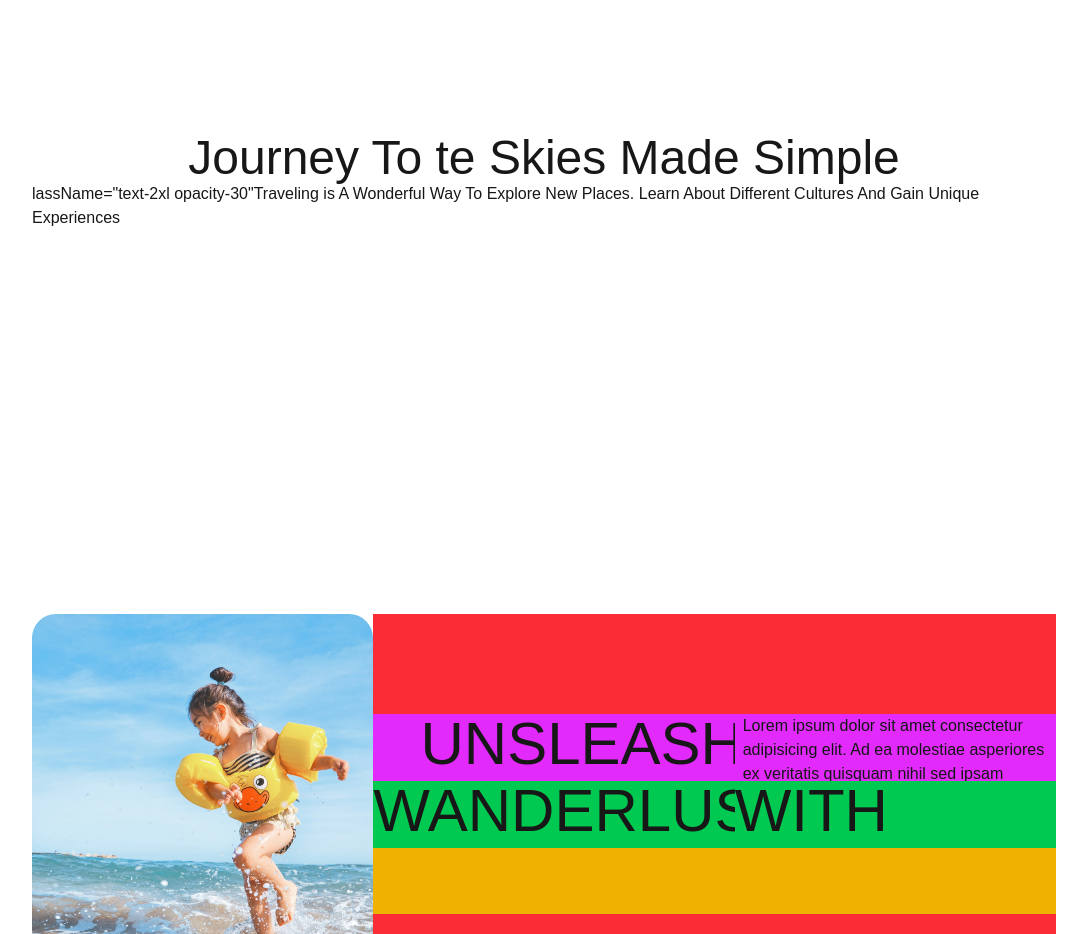
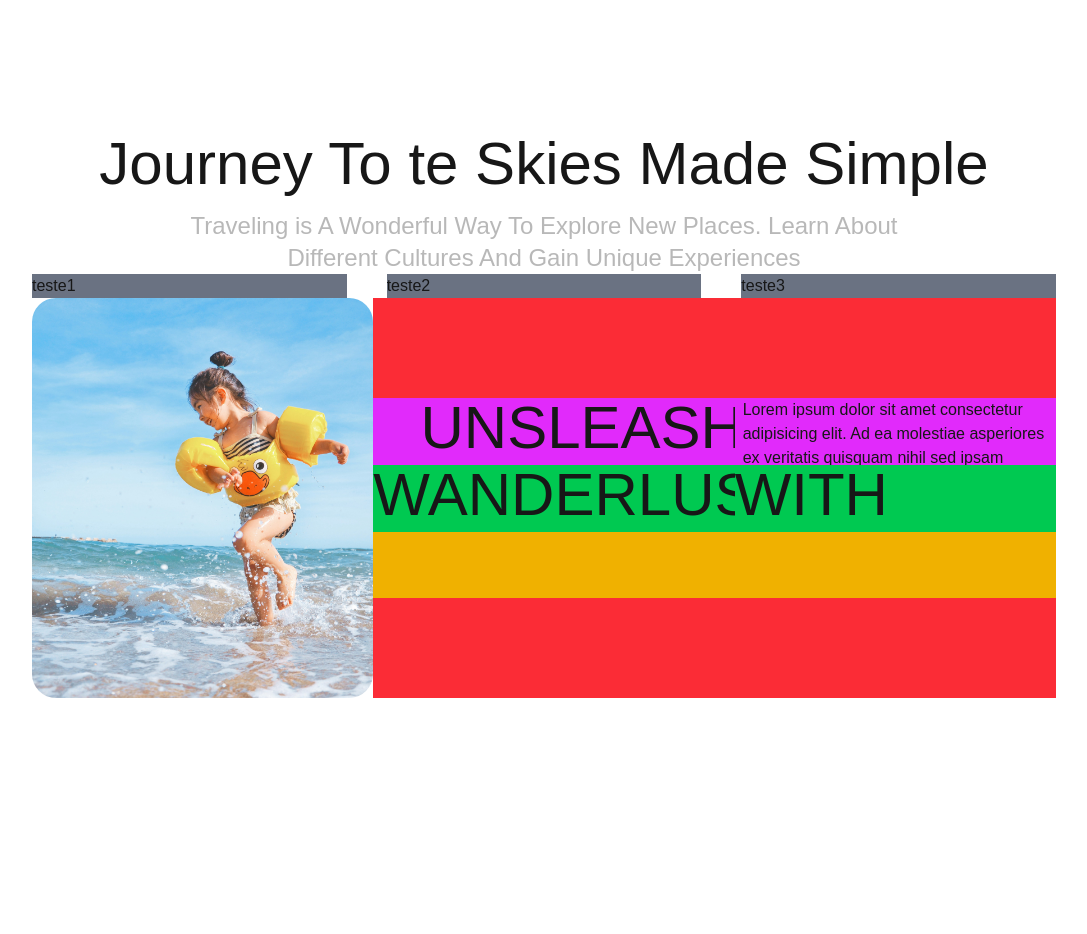
Before and after one commit to Deezinn/Nextjs-practice, a Next.js app in the folder magic-flights/: page / in a window 1280 px wide. Shown: the part 1720-2654 px from the top of the page, without its empty margins (96-1183 px from the left). After the commit the page ends 2518 px from the top, so only its background shows below. Built offline with nearby package versions, Linux system fonts and the light colour scheme.

Commit message:
feat: Adicionando card secundário

```diff
--- a/magic-flights/src/app/page.jsx
+++ b/magic-flights/src/app/page.jsx
@@ -102,9 +102,21 @@ export default function Home() {
             </div>
           </div>
           {/* Segundo Cards */}
-          <div className="w-full h-120 flex flex-col justify-start items-center">
-            <h1 className="text-5xl">Journey To te Skies Made Simple</h1>
-            <p>lassName="text-2xl opacity-30"Traveling is A Wonderful Way To Explore New Places. Learn About Different Cultures And Gain Unique Experiences</p>
+          <div className="w-full flex flex-col justify-start items-center gap-4">
+            <h1 className="text-6xl">Journey To te Skies Made Simple</h1>
+            <p className="text-2xl opacity-30 max-w-3xl text-center">Traveling is A Wonderful Way To Explore New Places. Learn About Different Cultures And Gain Unique Experiences</p>
+          </div>
+
+          <div className="grid grid-cols-3 gap-10 w-full">
+            <div className="bg-gray-500 hover:bg-blue-500">
+              teste1
+            </div>
+            <div className="bg-gray-500 hover:bg-blue-500">
+              teste2
+            </div>
+            <div className="bg-gray-500 hover:bg-blue-500">
+              teste3
+            </div>
           </div>
 
 
```
